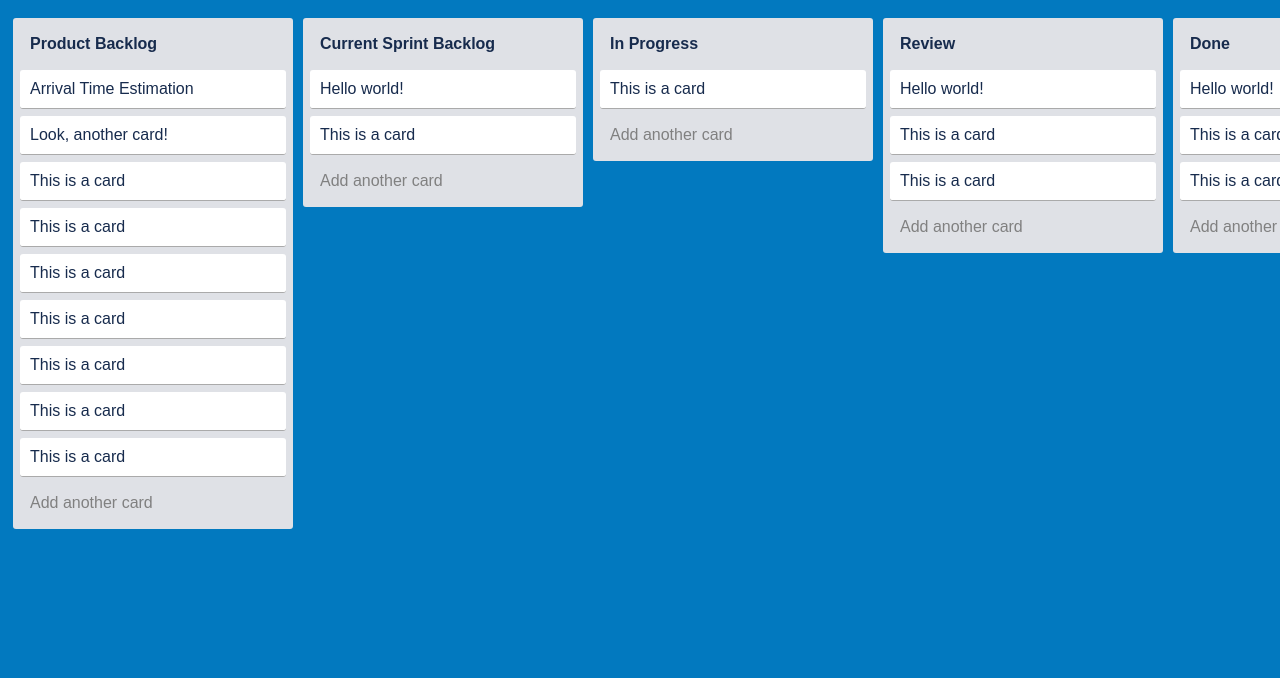
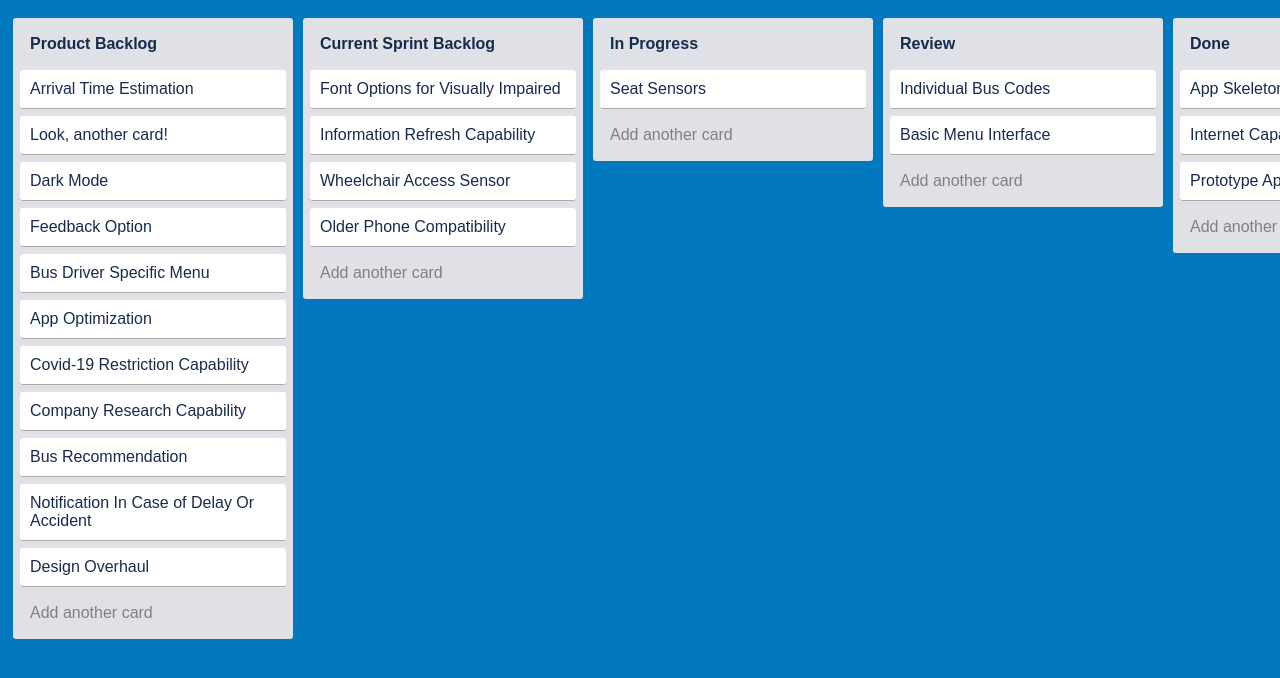
Before and after one commit to CCTMatt/csp-ps_ca3, a plain HTML site: page index.html in a window 1280 px wide. Shown: the top 678 px of the page. Drawn offline with nearby package versions, Linux system fonts and the light colour scheme.

Commit message:
Cards Completed V.1

```diff
--- a/index.html
+++ b/index.html
@@ -14,28 +14,32 @@
     <div class="content">
       <div class="card removable editable">Arrival Time Estimation</div>
       <div class="card removable editable" style="">Look, another card!</div>
-      <div class="card removable editable">This is a card</div>
-      <div class="card removable editable">This is a card</div>
-      <div class="card removable editable">This is a card</div>
-      <div class="card removable editable">This is a card</div>
-      <div class="card removable editable">This is a card</div>
-      <div class="card removable editable">This is a card</div>
-      <div class="card removable editable">This is a card</div>
+      <div class="card removable editable">Dark Mode</div>
+      <div class="card removable editable">Feedback Option</div>
+      <div class="card removable editable">Bus Driver Specific Menu</div>
+      <div class="card removable editable">App Optimization</div>
+      <div class="card removable editable">Covid-19 Restriction Capability</div>
+      <div class="card removable editable">Company Research Capability</div>
+      <div class="card removable editable">Bus Recommendation</div>
+      <div class="card removable editable">Notification In Case of Delay Or Accident</div>
+      <div class="card removable editable">Design Overhaul</div>
     </div>
     <div class="add-card editable">Add another card</div>
   </div>
   <div class="list">
     <div class="title removable editable">Current Sprint Backlog</div>
     <div class="content">
-      <div class="card removable editable">Hello world!</div>
-      <div class="card removable editable">This is a card</div>
+      <div class="card removable editable">Font Options for Visually Impaired</div>
+      <div class="card removable editable">Information Refresh Capability</div>
+      <div class="card removable editable">Wheelchair Access Sensor</div>
+      <div class="card removable editable">Older Phone Compatibility</div>
     </div>
     <div class="add-card editable">Add another card</div>
   </div>
   <div class="list">
     <div class="title removable editable">In Progress</div>
     <div class="content"></div>
-    <div class="card removable editable">This is a card</div>
+    <div class="card removable editable">Seat Sensors</div>
 
     <div class="add-card editable">Add another card</div>
   </div>
@@ -43,18 +47,17 @@
 <div class="list">
   <div class="title removable editable">Review</div>
   <div class="content">
-    <div class="card removable editable">Hello world!</div>
-    <div class="card removable editable">This is a card</div>
-    <div class="card removable editable">This is a card</div>
+    <div class="card removable editable">Individual Bus Codes</div>
+    <div class="card removable editable">Basic Menu Interface</div>
   </div>
   <div class="add-card editable">Add another card</div>
 </div>
 <div class="list">
   <div class="title removable editable">Done</div>
   <div class="content">
-    <div class="card removable editable">Hello world!</div>
-    <div class="card removable editable">This is a card</div>
-    <div class="card removable editable">This is a card</div>
+    <div class="card removable editable">App Skeleton</div>
+    <div class="card removable editable">Internet Capability</div>
+    <div class="card removable editable">Prototype App Design</div>
   </div>
   <div class="add-card editable">Add another card</div>
 </div>
```
